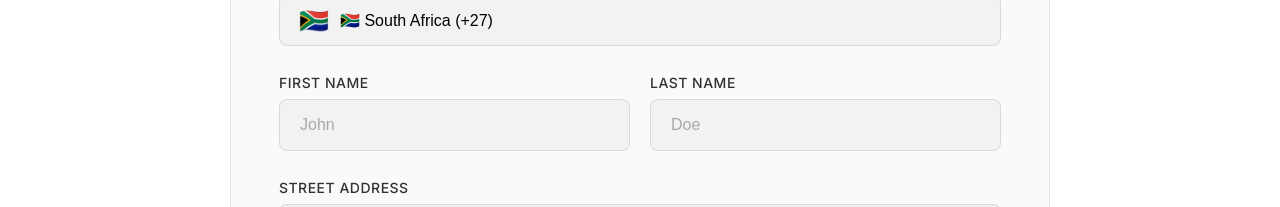
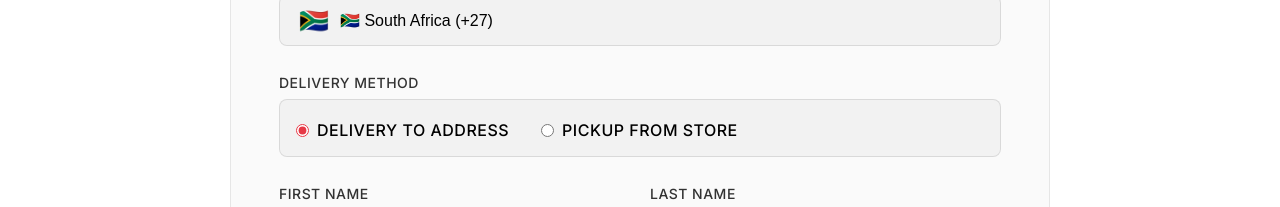
Before and after one commit to samuelmbaya/PBS-FRONTEND, a React (Vite) app: page /delivery in a window 1280 px wide. Shown: the part 541-748 px from the top of the page. Built offline with nearby package versions, Linux system fonts and the light colour scheme; sample sign-in values are in the browser's storage.

Commit message:
changed the color of the buttons on the homescreen

```diff
--- a/src/Pages/Delivery.css
+++ b/src/Pages/Delivery.css
@@ -177,6 +177,36 @@ body {
 .form-row.three-cols {
   grid-template-columns: repeat(3, 1fr);
   gap: 20px;
+}
+
+/* Delivery Method Options */
+.delivery-method-options {
+  display: flex;
+  gap: 32px;
+  padding: 16px;
+  background: rgba(0, 0, 0, 0.03);
+  border-radius: 8px;
+  border: 1px solid rgba(0, 0, 0, 0.1);
+}
+
+.method-option {
+  display: flex;
+  align-items: center;
+  gap: 8px;
+  cursor: pointer;
+  font-size: 16px;
+  color: #000;
+  transition: color 0.2s ease;
+}
+
+.method-option:hover {
+  color: #e63946;
+}
+
+.method-option input[type="radio"] {
+  width: auto;
+  margin: 0;
+  accent-color: #e63946;
 }
 
 /* Country Selector - FIXED */
@@ -503,6 +533,16 @@ body {
     gap: 16px;
   }
 
+  .delivery-method-options {
+    flex-direction: column;
+    gap: 16px;
+    padding: 12px;
+  }
+
+  .method-option {
+    justify-content: flex-start;
+  }
+
   .phone-input-wrapper {
     flex-direction: column;
   }
@@ -558,4 +598,9 @@ body {
     font-size: 12px;
     min-width: 45px;
   }
+
+  .delivery-method-options {
+    gap: 12px;
+    padding: 8px;
+  }
 }
--- a/src/Pages/Delivery.jsx
+++ b/src/Pages/Delivery.jsx
@@ -43,6 +43,7 @@ const Delivery = ({ onDeliveryData }) => {
   const [deliveryData, setDeliveryData] = useState({
     country: 'ZA',
     countryName: 'South Africa',
+    deliveryMethod: 'delivery',
     name: '',
     lastName: '',
     streetAddress: '',
@@ -50,6 +51,7 @@ const Delivery = ({ onDeliveryData }) => {
     postalCode: '',
     city: '',
     province: '',
+    pickupLocation: '',
     phoneNumber: ''
   });
 
@@ -60,6 +62,31 @@ const Delivery = ({ onDeliveryData }) => {
   const handleInputChange = (e) => {
     const { name, value } = e.target;
     const updatedData = { ...deliveryData, [name]: value };
+    setDeliveryData(updatedData);
+    if (onDeliveryData) onDeliveryData(updatedData);
+  };
+
+  const handleMethodChange = (e) => {
+    const method = e.target.value;
+    let updatedData = { ...deliveryData, deliveryMethod: method };
+
+    if (method === 'pickup') {
+      // Reset delivery address fields
+      updatedData = {
+        ...updatedData,
+        name: '',
+        lastName: '',
+        streetAddress: '',
+        apartment: '',
+        postalCode: '',
+        city: '',
+        province: ''
+      };
+    } else {
+      // Reset pickup location
+      updatedData = { ...updatedData, pickupLocation: '' };
+    }
+
     setDeliveryData(updatedData);
     if (onDeliveryData) onDeliveryData(updatedData);
   };
@@ -120,7 +147,13 @@ const Delivery = ({ onDeliveryData }) => {
   };
 
   const handleContinueToPayment = async () => {
-    const requiredFields = ['country', 'name', 'lastName', 'streetAddress', 'city', 'province', 'phoneNumber'];
+    let requiredFields = [];
+    if (deliveryData.deliveryMethod === 'delivery') {
+      requiredFields = ['name', 'lastName', 'streetAddress', 'city', 'province', 'phoneNumber'];
+    } else {
+      requiredFields = ['pickupLocation', 'phoneNumber'];
+    }
+
     const missingFields = requiredFields.filter(field => !deliveryData[field]);
 
     if (missingFields.length > 0) {
@@ -186,7 +219,9 @@ const Delivery = ({ onDeliveryData }) => {
 
       <div className="delivery-content">
         <div className="delivery-form-card">
-          <h2 className="form-section-title">Shipping Address</h2>
+          <h2 className="form-section-title">
+            {deliveryData.deliveryMethod === 'delivery' ? 'Shipping Address' : 'Pickup Information'}
+          </h2>
 
           <div className="delivery-form">
             {/* Country Selector - Native Select */}
@@ -210,6 +245,36 @@ const Delivery = ({ onDeliveryData }) => {
               </div>
             </div>
 
+            {/* Delivery Method Selector */}
+            <div className="form-group">
+              <label className="form-label">Delivery Method</label>
+              <div className="delivery-method-options">
+                <label className="method-option">
+                  <input
+                    type="radio"
+                    name="deliveryMethod"
+                    value="delivery"
+                    checked={deliveryData.deliveryMethod === 'delivery'}
+                    onChange={handleMethodChange}
+                  />
+                  <span>Delivery to address</span>
+                </label>
+                <label className="method-option">
+                  <input
+                    type="radio"
+                    name="deliveryMethod"
+                    value="pickup"
+                    checked={deliveryData.deliveryMethod === 'pickup'}
+                    onChange={handleMethodChange}
+                  />
+                  <span>Pickup from store</span>
+                </label>
+              </div>
+            </div>
+
+            {/* Conditional Form Content */}
+            {deliveryData.deliveryMethod === 'delivery' ? (
+              <>
                 <div className="form-row">
                   <div className="form-group">
                     <label className="form-label">First Name</label>
@@ -299,6 +364,24 @@ const Delivery = ({ onDeliveryData }) => {
                     />
                   </div>
                 </div>
+              </>
+            ) : (
+              <div className="form-group">
+                <label className="form-label">Pickup Location</label>
+                <select
+                  name="pickupLocation"
+                  value={deliveryData.pickupLocation}
+                  onChange={handleInputChange}
+                  className="form-input"
+                  required
+                >
+                  <option value="">Select a pickup location</option>
+                  <option value="main-store">Main Store - {selectedCountry.name}</option>
+                  <option value="downtown-branch">Downtown Branch - {selectedCountry.name}</option>
+                  <option value="outlet-center">Outlet Center - {selectedCountry.name}</option>
+                </select>
+              </div>
+            )}
 
             {/* Phone Number with Flag and Auto-formatting */}
             <div className="form-group">
```
Lines whose indentation alone changed are shown as unchanged.
